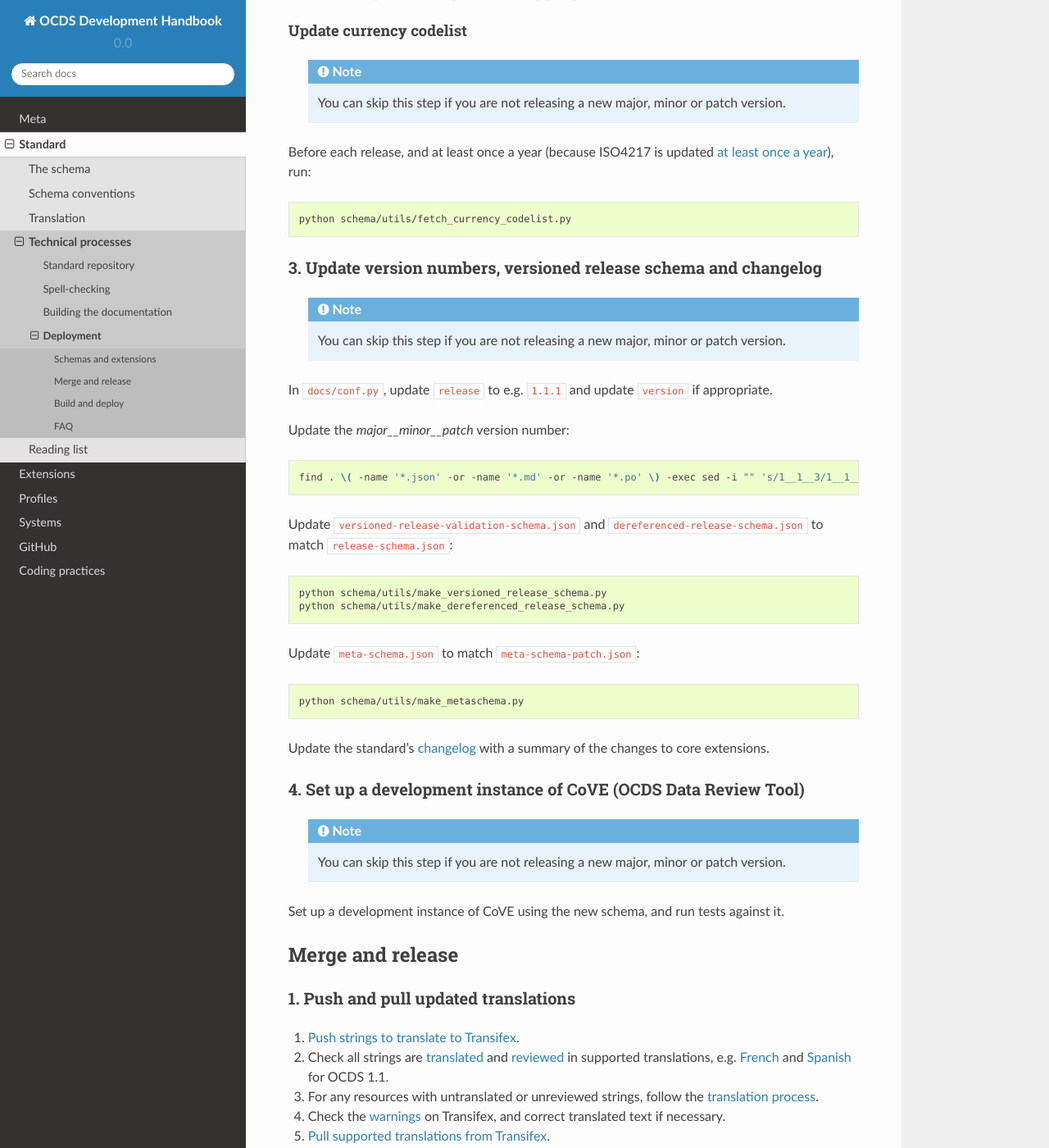
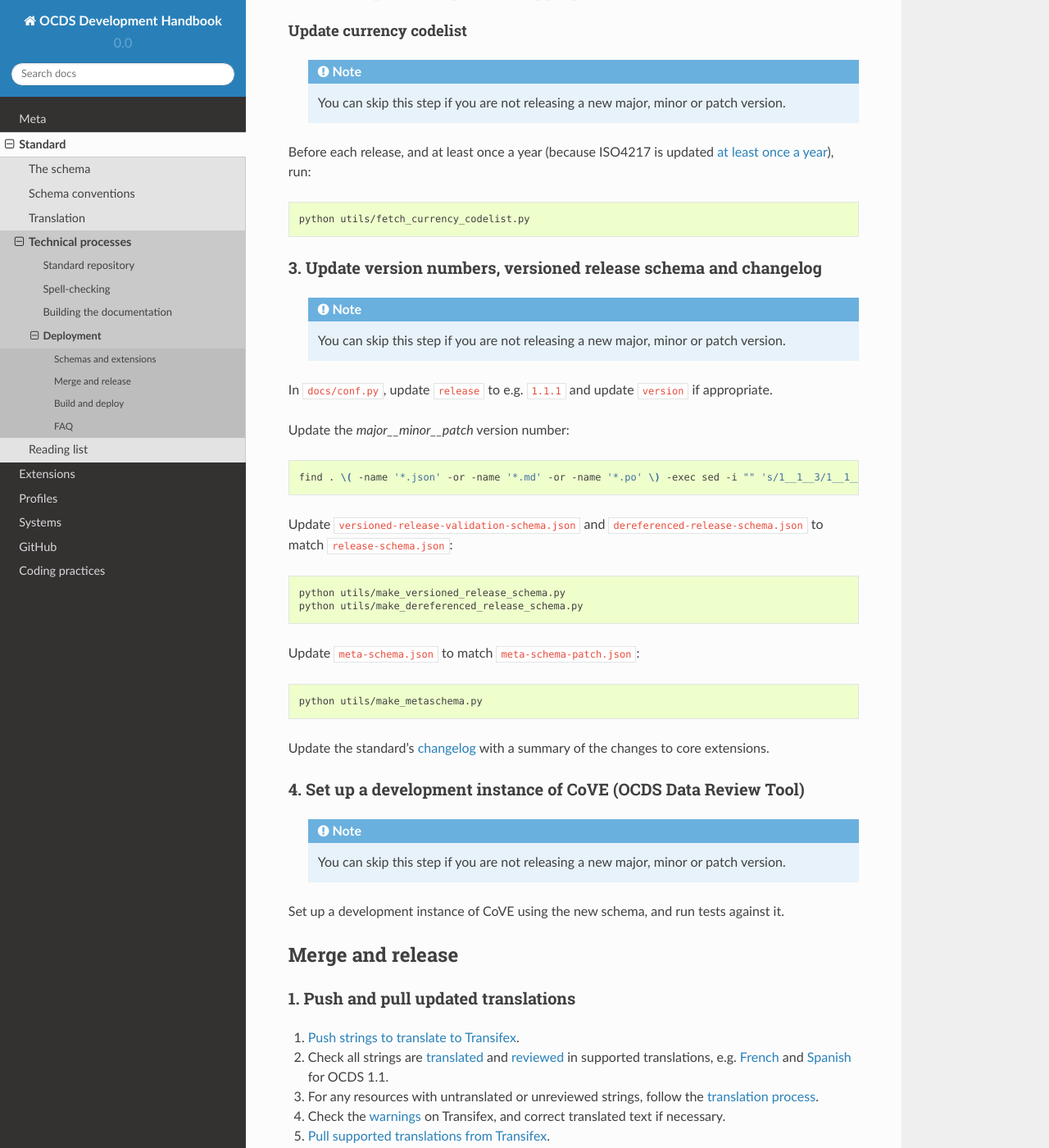
Before and after one commit to open-contracting/standard-development-handbook, a Sphinx documentation site: the page built from docs/standard/technical/deployment.md, in a window 1280 px wide and 1400 px high, scrolled down 2045 px. Shown: the whole window at 82% size. Built offline with Sphinx 7.4.7 and the Read the Docs theme 2.0.0, drawn with Linux system fonts in a browser that asks for light colours.

Commit message:
Update standard file layout

````diff
--- a/docs/standard/technical/deployment.md
+++ b/docs/standard/technical/deployment.md
@@ -90,7 +90,7 @@ bundle exec rake registry:extension_versions
 Before each release, and at least once a year (because ISO4217 is updated [at least once a year](https://github.com/open-contracting/standard/pull/607#issuecomment-339093306)), run:
 
 ```shell
-python schema/utils/fetch_currency_codelist.py
+python utils/fetch_currency_codelist.py
 ```
 
 ### 3. Update version numbers, versioned release schema and changelog
@@ -111,14 +111,14 @@ find . \( -name '*.json' -or -name '*.md' -or -name '*.po' \) -exec sed -i "" 's
 Update `versioned-release-validation-schema.json` and `dereferenced-release-schema.json` to match `release-schema.json`:
 
 ```shell
-python schema/utils/make_versioned_release_schema.py
-python schema/utils/make_dereferenced_release_schema.py
+python utils/make_versioned_release_schema.py
+python utils/make_dereferenced_release_schema.py
 ```
 
 Update `meta-schema.json` to match `meta-schema-patch.json`:
 
 ```shell
-python schema/utils/make_metaschema.py
+python utils/make_metaschema.py
 ```
 
 Update the standard's [changelog](https://standard.open-contracting.org/latest/en/schema/changelog/#changelog) with a summary of the changes to core extensions.
````
Also changed, not shown: docs/standard/technical/build.md (+1 -1 lines), docs/standard/technical/repository.md (+1 -1 lines).
